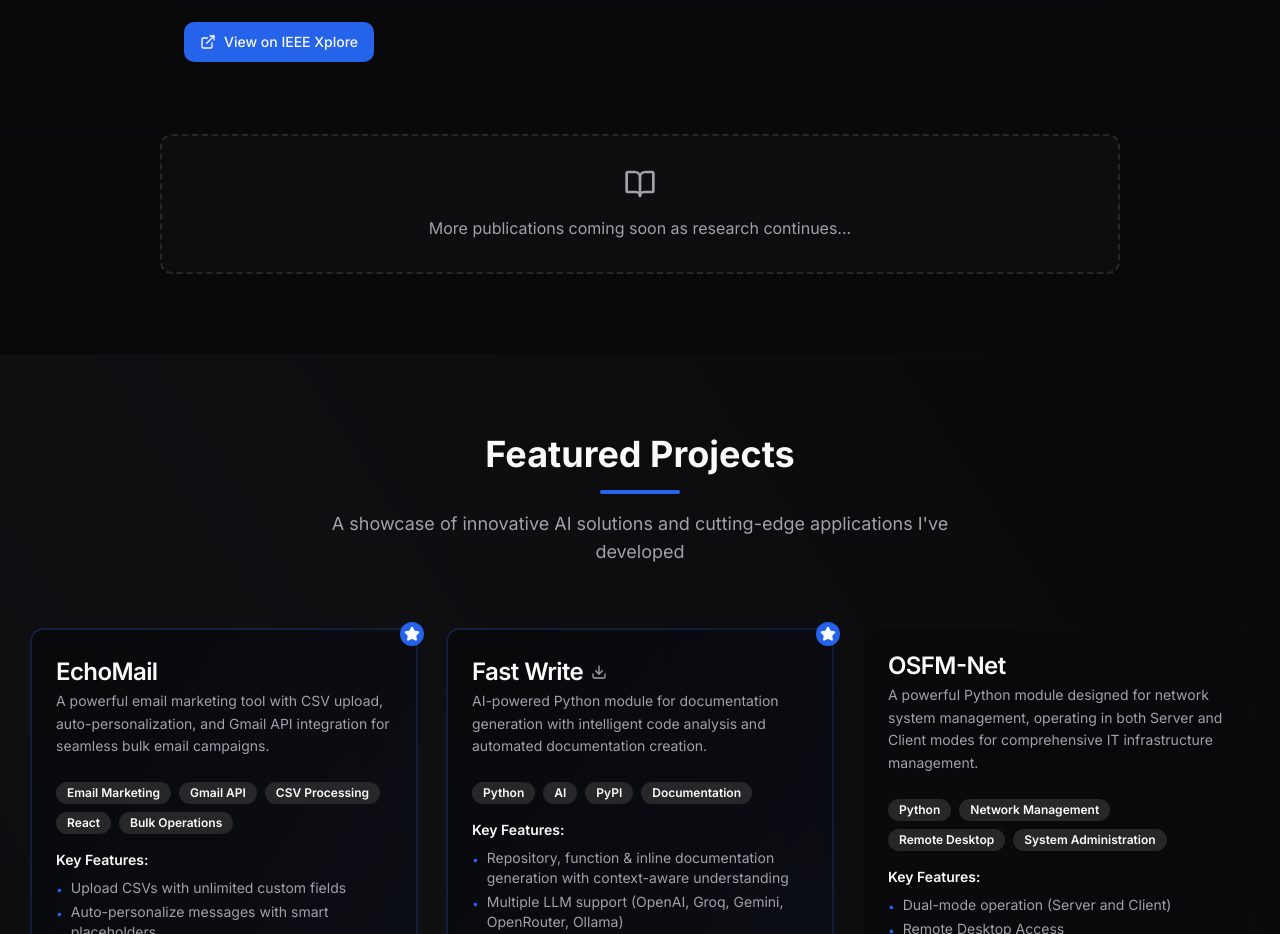
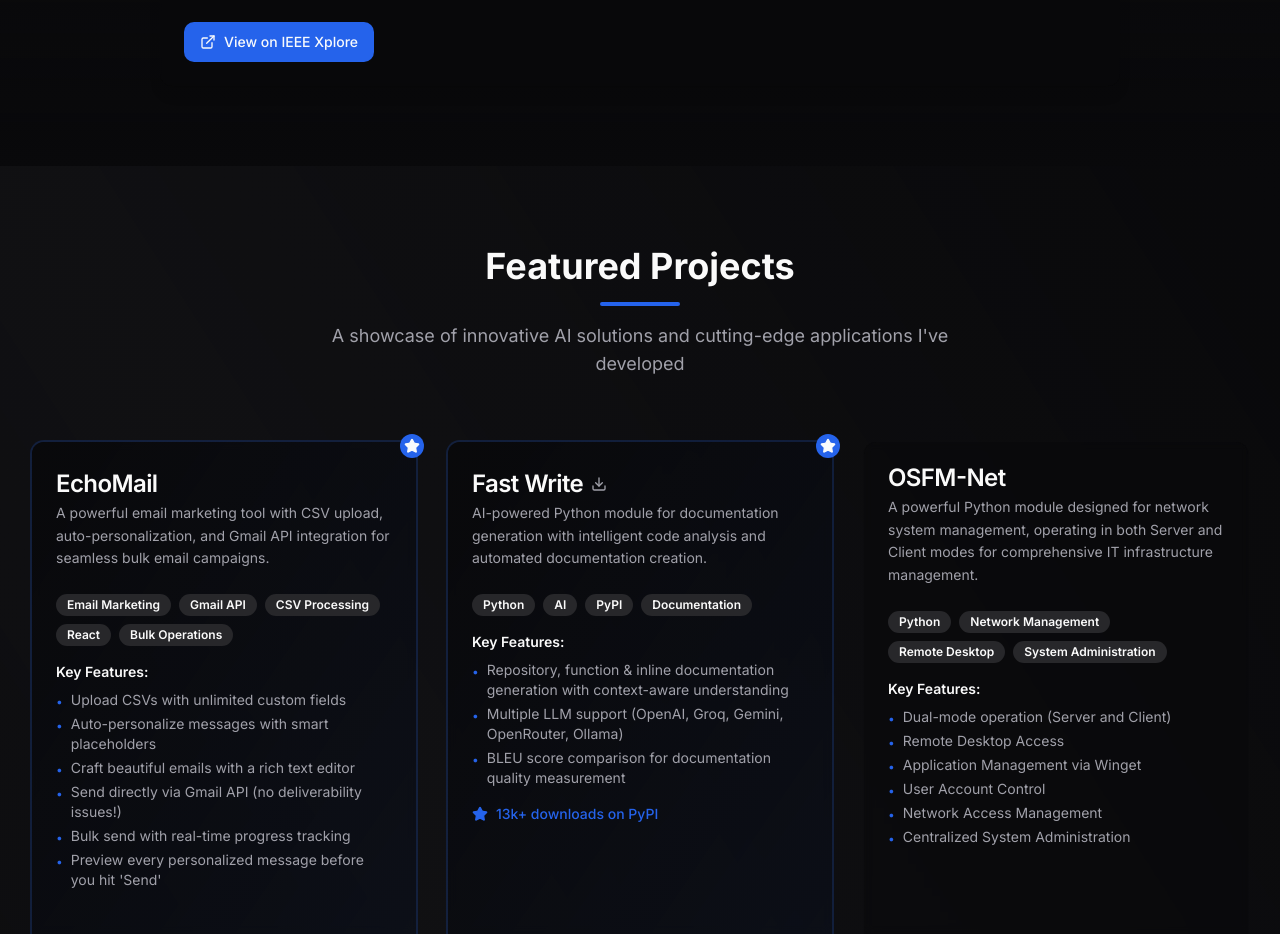
Before and after one commit to Aditya190803/Aditya190803.github.io, a Next.js app: page / in a window 1280 px wide. Shown: the part 4460-5394 px from the top of the page. Built offline with nearby package versions, Linux system fonts and the light colour scheme.

Commit message:
Remove future publications note from PublicationsSection for cleaner presentation

```diff
--- a/components/publications-section.tsx
+++ b/components/publications-section.tsx
@@ -132,18 +132,7 @@ export default function PublicationsSection() {
                 </div>
               </CardContent>
             </Card>
-          ))}
-        </div>
-
-        {/* Future Publications Note */}
-        <div className="mt-12 text-center">
-          <Card className="border-dashed border-2 bg-muted/20 backdrop-blur-sm">
-            <CardContent className="py-8">
-              <BookOpen className="h-8 w-8 text-muted-foreground mx-auto mb-4" />
-              <p className="text-muted-foreground">More publications coming soon as research continues...</p>
-            </CardContent>
-          </Card>
-        </div>
+          ))}        </div>
       </div>
     </section>
   )
```
